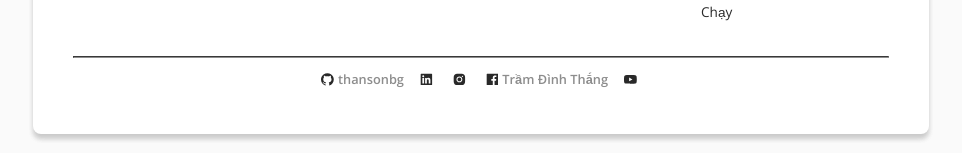
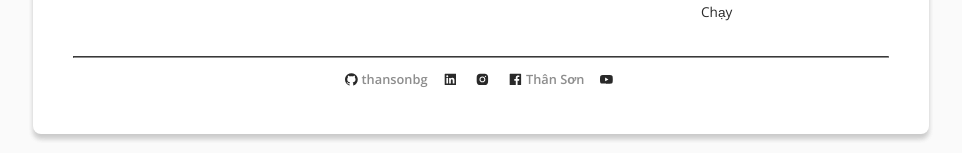
Before and after one commit to thansonbg/thansonbg.github.io, a Next.js app: page /resume in a window 1280 px wide. Shown: the part 1449-1602 px from the top of the page, without its empty margins (299-1261 px from the left). Built offline with nearby package versions, Linux system fonts and the light colour scheme.

Commit message:
Update data.js

```diff
--- a/constants/data.js
+++ b/constants/data.js
@@ -26,7 +26,7 @@ export const listSocialResume = [
     },
     {
         link: 'https://www.facebook.com/SonSro9x',
-        username: 'Trầm Đình Thắng',
+        username: 'Thân Sơn',
         icon: <FacebookFilled />
     },
     {
```
